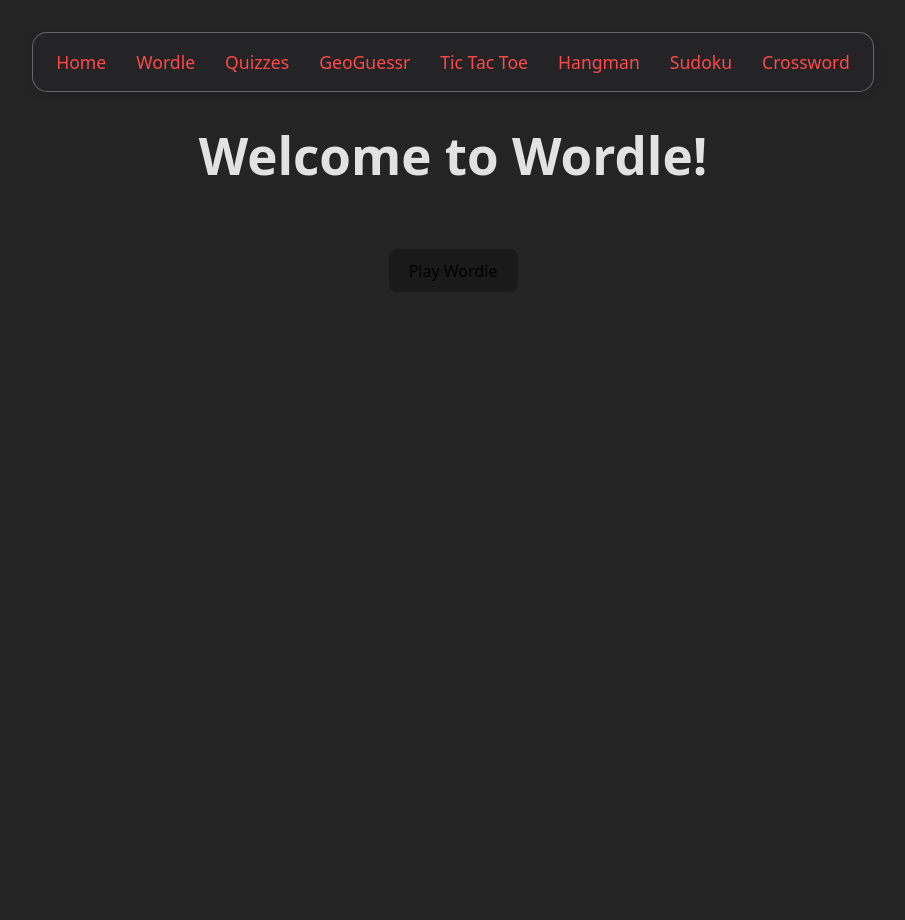
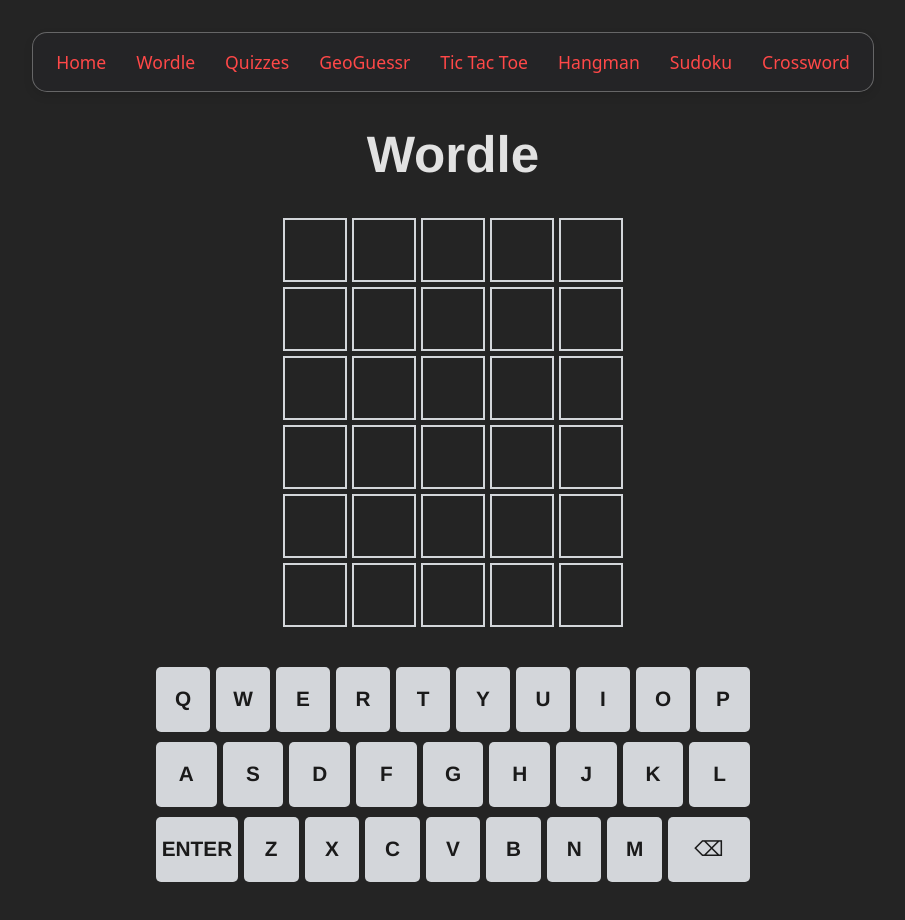
Before and after one commit to zwjc/wordle, a React (Vite) app: page /wordle in a window 1280 px wide. Shown: the top 920 px of the page, without its empty margins (187-1092 px from the left). Before the commit the page ends 800 px from the top, so only its background shows below. Built offline with nearby package versions, Linux system fonts and the light colour scheme.

Commit message:
feat: Wordle frontend

```diff
--- a/src/pages/Wordle.css
+++ b/src/pages/Wordle.css
@@ -1,10 +1,113 @@
-#root {
-  max-width: 1280px;
-  margin: 0 auto;
-  padding: 2rem;
-  text-align: center;
+.wordle-game {
+  display: flex;
+  flex-direction: column;
+  align-items: center;
+  justify-content: center;
+  height: 100vh;
+  font-family: 'Helvetica Neue', sans-serif;
 }
 
-.playButton {
-  padding: 2em;
+.grid {
+  display: grid;
+  grid-template-rows: repeat(6, 1fr);
+  grid-gap: 5px;
+  margin-bottom: 20px;
 }
+
+.row {
+  display: grid;
+  grid-template-columns: repeat(5, 1fr);
+  grid-gap: 5px;
+}
+
+.tile {
+  width: 60px;
+  height: 60px;
+  border: 2px solid #d3d6da;
+  display: flex;
+  align-items: center;
+  justify-content: center;
+  font-size: 2rem;
+  font-weight: bold;
+  text-transform: uppercase;
+  color: black;
+}
+
+.tile.correct {
+  background-color: #6aaa64;
+  color: white;
+  border-color: #6aaa64;
+}
+
+.tile.present {
+  background-color: #c9b458;
+  color: white;
+  border-color: #c9b458;
+}
+
+.tile.absent {
+  background-color: #787c7e;
+  color: white;
+  border-color: #787c7e;
+}
+
+.keyboard {
+  display: flex;
+  flex-direction: column;
+  align-items: center;
+  width: 100%;
+  max-width: 600px;
+  margin-top: 20px;
+}
+
+.keyboard-row {
+  display: flex;
+  width: 100%;
+  margin-bottom: 10px;
+  justify-content: center;
+}
+
+.key {
+  font-family: inherit;
+  font-weight: bold;
+  border: 0;
+  padding: 0;
+  margin: 0 3px;
+  height: 65px;
+  border-radius: 5px;
+  cursor: pointer;
+  user-select: none;
+  background-color: #d3d6da;
+  color: #1a1a1a;
+  flex: 1;
+  display: flex;
+  justify-content: center;
+  align-items: center;
+  text-transform: uppercase;
+  -webkit-tap-highlight-color: rgba(0, 0, 0, 0.3);
+  font-size: 1.3rem;
+}
+
+.key.wide {
+    flex: 1.5;
+}
+
+.key.correct {
+    background-color: #6aaa64;
+    color: white;
+}
+
+.key.present {
+    background-color: #c9b458;
+    color: white;
+}
+
+.key.absent {
+    background-color: #787c7e;
+    color: white;
+}
+
+.message {
+    margin-bottom: 10px;
+    font-size: 1.2rem;
+}
--- a/src/pages/Wordle.tsx
+++ b/src/pages/Wordle.tsx
@@ -1,17 +1,192 @@
-import './Wordle.css'
+import React, { useState, useEffect } from 'react';
+import './Wordle.css';
 
-function Wordle() {
+const WORD_LENGTH = 5;
+const MAX_GUESSES = 6;
+
+const Keyboard = ({ onKeyPress, letterStatuses }) => {
+  const row1 = ['q', 'w', 'e', 'r', 't', 'y', 'u', 'i', 'o', 'p'];
+  const row2 = ['a', 's', 'd', 'f', 'g', 'h', 'j', 'k', 'l'];
+  const row3 = ['enter', 'z', 'x', 'c', 'v', 'b', 'n', 'm', 'backspace'];
+
+  const getKeyStatus = (key) => {
+    return letterStatuses[key] || '';
+  };
 
   return (
-    <>
-      <h1>Welcome to Wordle!</h1>
-      <div className="playButton">
-        <button>
-          Play Wordle
-        </button>
+    <div className="keyboard">
+      <div className="keyboard-row">
+        {row1.map((key) => (
+          <button key={key} className={`key ${getKeyStatus(key)}`} onClick={() => onKeyPress(key)}>
+            {key}
+          </button>
+        ))}
       </div>
-    </>
-  )
-}
+      <div className="keyboard-row">
+        {row2.map((key) => (
+          <button key={key} className={`key ${getKeyStatus(key)}`} onClick={() => onKeyPress(key)}>
+            {key}
+          </button>
+        ))}
+      </div>
+      <div className="keyboard-row">
+        {row3.map((key) => (
+          <button
+            key={key}
+            className={`key ${key.length > 1 ? 'wide' : ''} ${getKeyStatus(key)}`}
+            onClick={() => onKeyPress(key)}
+          >
+            {key === 'backspace' ? '⌫' : key}
+          </button>
+        ))}
+      </div>
+    </div>
+  );
+};
 
-export default Wordle
+const Wordle = () => {
+  const [solution, setSolution] = useState('');
+  const [guesses, setGuesses] = useState(Array(MAX_GUESSES).fill(''));
+  const [currentGuess, setCurrentGuess] = useState('');
+  const [currentRow, setCurrentRow] = useState(0);
+  const [isGameOver, setIsGameOver] = useState(false);
+  const [message, setMessage] = useState('');
+  const [letterStatuses, setLetterStatuses] = useState({});
+
+  useEffect(() => {
+    // In a real app, you'd fetch this from your backend
+    // For now, we'll use a placeholder.
+    // fetch('http://localhost:8787/api/word')
+    //   .then(res => res.json())
+    //   .then(data => setSolution(data.word.toLowerCase()));
+    setSolution("react"); // Placeholder
+  }, []);
+
+  useEffect(() => {
+    const handleKeyDown = (event) => {
+      if (isGameOver) return;
+
+      const { key } = event;
+      if (key === 'Enter') {
+        handleEnter();
+      } else if (key === 'Backspace') {
+        handleBackspace();
+      } else if (key.length === 1 && key.match(/[a-z]/i)) {
+        handleChar(key.toLowerCase());
+      }
+    };
+
+    window.addEventListener('keydown', handleKeyDown);
+    return () => window.removeEventListener('keydown', handleKeyDown);
+  }, [currentGuess, isGameOver, currentRow, guesses, solution]);
+
+  const handleKeyPress = (key) => {
+    if (isGameOver) return;
+
+    if (key === 'enter') {
+      handleEnter();
+    } else if (key === 'backspace') {
+      handleBackspace();
+    } else {
+      handleChar(key);
+    }
+  };
+
+  const handleChar = (char) => {
+    if (currentGuess.length < WORD_LENGTH) {
+      setCurrentGuess(currentGuess + char);
+    }
+  };
+
+  const handleBackspace = () => {
+    setCurrentGuess(currentGuess.slice(0, -1));
+  };
+
+  const handleEnter = () => {
+    if (currentGuess.length !== WORD_LENGTH) {
+      setMessage('Not enough letters');
+      setTimeout(() => setMessage(''), 2000);
+      return;
+    }
+
+    if (currentRow >= MAX_GUESSES) {
+      return;
+    }
+
+    const newGuesses = [...guesses];
+    newGuesses[currentRow] = currentGuess;
+    setGuesses(newGuesses);
+
+    // Update letter statuses
+    const newLetterStatuses = { ...letterStatuses };
+    for (let i = 0; i < currentGuess.length; i++) {
+        const char = currentGuess[i];
+        if (solution[i] === char) {
+            newLetterStatuses[char] = 'correct';
+        } else if (solution.includes(char)) {
+            if (newLetterStatuses[char] !== 'correct') {
+                newLetterStatuses[char] = 'present';
+            }
+        } else {
+            newLetterStatuses[char] = 'absent';
+        }
+    }
+    setLetterStatuses(newLetterStatuses);
+
+
+    if (currentGuess === solution) {
+      setIsGameOver(true);
+      setMessage('You win!');
+      return;
+    }
+
+    setCurrentRow(currentRow + 1);
+    setCurrentGuess('');
+
+    if (currentRow + 1 >= MAX_GUESSES) {
+      setIsGameOver(true);
+      setMessage(`You lose! The word was: ${solution.toUpperCase()}`);
+    }
+  };
+
+  const getTileClass = (rowIndex, colIndex) => {
+    const guess = guesses[rowIndex];
+    const char = guess[colIndex];
+    const submitted = rowIndex < currentRow;
+
+    if (!submitted || !char) return 'tile';
+
+    if (solution[colIndex] === char) {
+      return 'tile correct';
+    }
+    if (solution.includes(char)) {
+      return 'tile present';
+    }
+    return 'tile absent';
+  };
+
+
+  return (
+    <div className="wordle-game">
+      <h1>Wordle</h1>
+      {message && <div className="message">{message}</div>}
+      <div className="grid">
+        {guesses.map((guess, rowIndex) => (
+          <div key={rowIndex} className="row">
+            {Array.from({ length: WORD_LENGTH }).map((_, colIndex) => (
+              <div
+                key={colIndex}
+                className={rowIndex < currentRow ? getTileClass(rowIndex, colIndex) : 'tile'}
+              >
+                {rowIndex === currentRow ? currentGuess[colIndex] : guess[colIndex]}
+              </div>
+            ))}
+          </div>
+        ))}
+      </div>
+      <Keyboard onKeyPress={handleKeyPress} letterStatuses={letterStatuses} />
+    </div>
+  );
+};
+
+export default Wordle;
```
